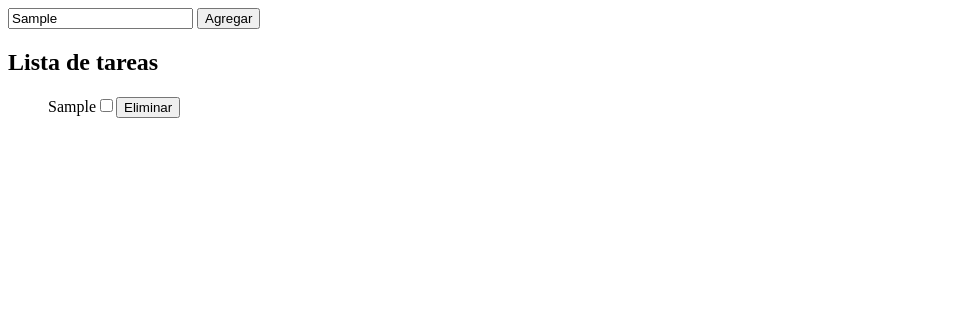
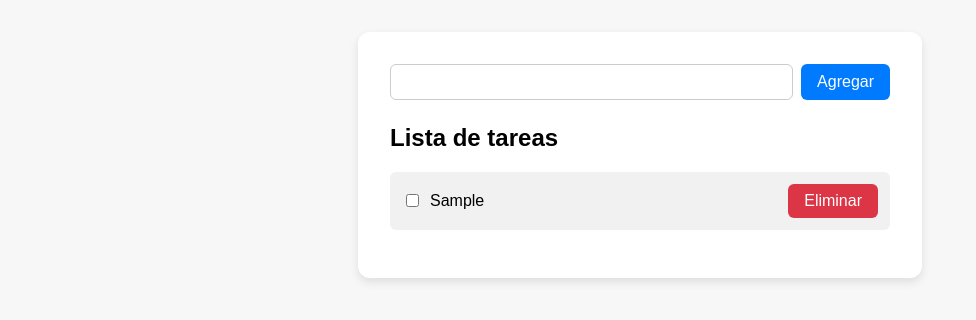
Before and after one commit to VicR11/GN-Javacript, a plain HTML site: page LabManejoDOM/index.html in a window 1280 px wide. Both pictures are taken after typing "Sample" into the empty fields and a click on the button "Agregar". Shown: the whole page, without its empty margins (0-976 px from the left). Drawn offline with Linux system fonts and the light colour scheme.

Commit message:
Se mejora la logica y se agregan estilos

```diff
--- a/LabManejoDOM/script.js
+++ b/LabManejoDOM/script.js
@@ -7,29 +7,43 @@ let botonAgregar = document.getElementById("agregar")
 
 botonAgregar.addEventListener("click", function(event) {
     event.preventDefault();
-    //lista.innerHTML += `<li>${tarea.value} <button class="EliminarTarea">Eliminar</button></li>`;
-    //tarea.value ="";
+    lista.innerHTML += `<li>
+                            <label>
+                            <input type="checkbox">
+                            ${tarea.value}
+                            </label>
+                            <button class="EliminarTarea">Eliminar</button>
+                        </li>`
+    tarea.value ="";
 
-    let elemento = document.createElement("li")
-    elemento.textContent = tarea.value;
+    /*let botonEliminarList = document.querySelectorAll(".EliminarTarea")
+        botonEliminarList.forEach(botonEliminar =>{
+            botonEliminar.addEventListener("click", function(event) {
+                console.log(botonEliminar);
+                botonEliminar.parentElement.remove();
 
-    let checkbox = document.createElement("input");
-    checkbox.type = "checkbox";
+            })
+        })*/
+    console.log(lista);
 
-    let botonEliminar = document.createElement("button");
-    botonEliminar.textContent = "Eliminar";
-    botonEliminar.classList.add("EliminarTarea");
+})
+
+lista.addEventListener("click", function(event) {
+     //event.target --> toma el elemento
+   if (event.target.classList.contains("EliminarTarea")) {
+        event.target.parentElement.remove();
+    }
+});
+
+
+lista.addEventListener("click", function(event) {
+    //En este caso checked es un atributo del input porque eso se accede directamente
+    if(event.target.checked){
+        event.target.parentElement.classList.toggle("checked")
+}
 
 
 
-    elemento.appendChild(checkbox)
-    elemento.appendChild(botonEliminar);
-    lista.appendChild(elemento)
 
-    botonEliminar.addEventListener("click", function() {
-        elemento.remove();
-    });
 
-    console.log(elemento);
-
-})
+});
--- a/LabManejoDOM/style.css
+++ b/LabManejoDOM/style.css
@@ -1,7 +1,80 @@
-li{
-    list-style-type: none;
-}
+body {
+    font-family: Arial, sans-serif;
+    background-color: #f7f7f7;
+    margin: 0;
+    padding: 2rem;
+    display: flex;
+    justify-content: center;
+  }
 
-li .tareaHecha{
-    background-color: green;
-}
+  main {
+    background-color: white;
+    padding: 2rem;
+    border-radius: 12px;
+    box-shadow: 0 4px 10px rgba(0, 0, 0, 0.1);
+    width: 100%;
+    max-width: 500px;
+  }
+
+  form {
+    display: flex;
+    gap: 0.5rem;
+    margin-bottom: 1.5rem;
+  }
+
+  input[type="text"] {
+    flex: 1;
+    padding: 0.5rem;
+    border-radius: 6px;
+    border: 1px solid #ccc;
+    font-size: 1rem;
+  }
+
+  button {
+    background-color: #007bff;
+    color: white;
+    border: none;
+    padding: 0.5rem 1rem;
+    border-radius: 6px;
+    cursor: pointer;
+    font-size: 1rem;
+    transition: background-color 0.2s ease-in-out;
+  }
+
+  button:hover {
+    background-color: #0056b3;
+  }
+
+  ul {
+    list-style: none;
+    padding: 0;
+  }
+
+  li {
+    background-color: #f1f1f1;
+    margin-bottom: 0.5rem;
+    padding: 0.75rem;
+    border-radius: 6px;
+    display: flex;
+    align-items: center;
+    justify-content: space-between;
+  }
+
+  li label {
+    display: flex;
+    align-items: center;
+    gap: 0.5rem;
+    flex-grow: 1;
+  }
+
+ .checked{
+   color: green;
+  }
+
+  .EliminarTarea {
+    background-color: #dc3545;
+  }
+
+  .EliminarTarea:hover {
+    background-color: #a71d2a;
+  }
```
